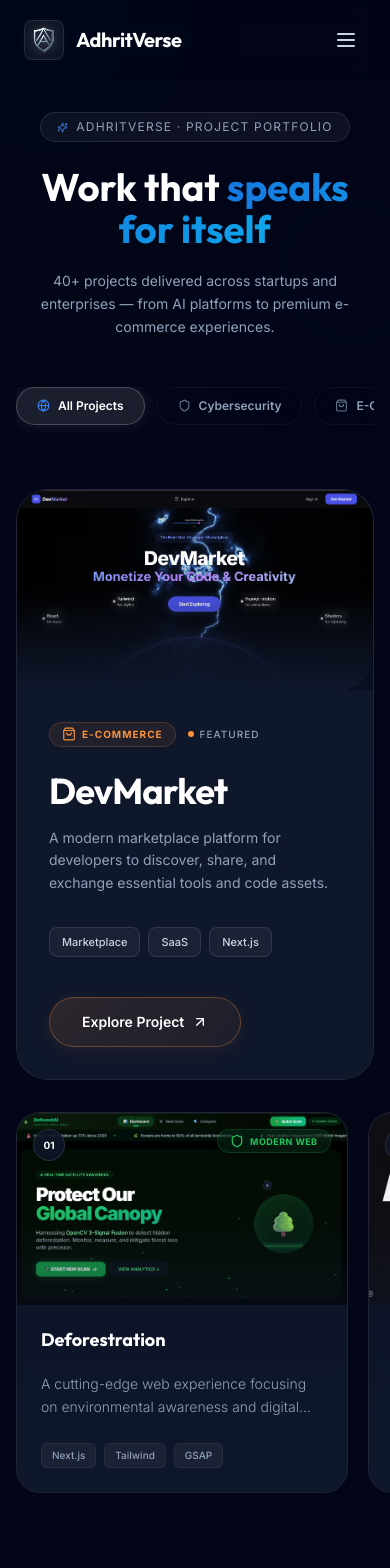
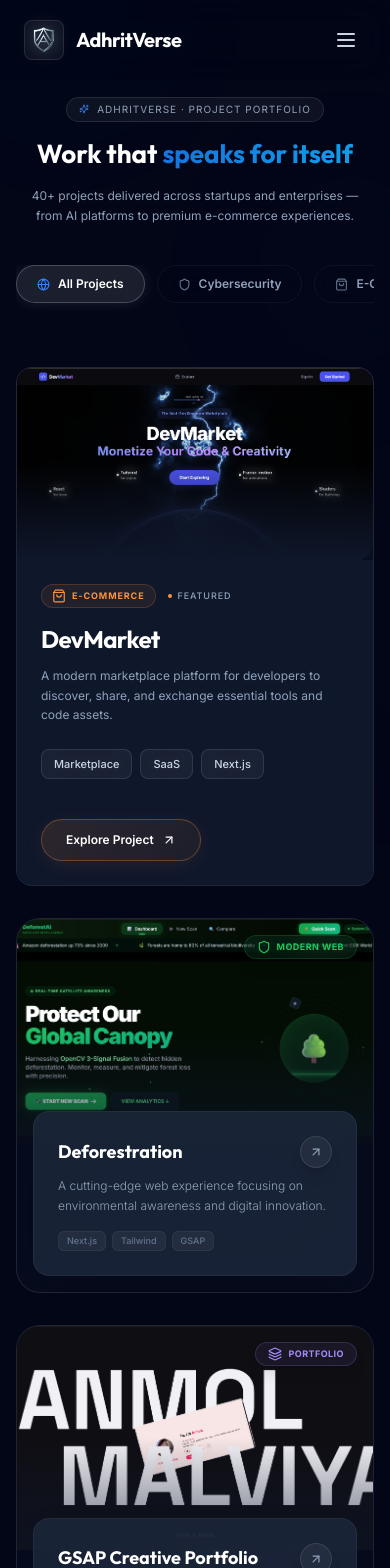
Before and after one commit to adhritverse/adhrit-verse-nebula, a Next.js app: page /projects in a window 390 px wide. Shown: the top 1568 px of the page. Built offline with nearby package versions, Linux system fonts and the light colour scheme.

Commit message:
feat: add project showcase page with category filtering and responsive bento grid layout

```diff
--- a/src/app/projects/page.tsx
+++ b/src/app/projects/page.tsx
@@ -124,15 +124,15 @@
       <BlobBackground />
 
       {/* ── Hero Header ── */}
-      <section className="pt-28 sm:pt-40 pb-6 sm:pb-10 text-center px-6 relative z-10">
-        <div className="inline-flex items-center gap-2 px-4 py-1.5 rounded-full bg-white/5 border border-white/10 mb-6 text-xs text-slate-400 tracking-widest uppercase">
-          <Sparkles size={11} className="text-primary" />
+      <section className="pt-24 sm:pt-40 pb-4 sm:pb-10 text-center px-6 relative z-10">
+        <div className="inline-flex items-center gap-2 px-3 py-1 rounded-full bg-white/5 border border-white/10 mb-4 text-[10px] sm:text-xs text-slate-400 tracking-widest uppercase">
+          <Sparkles size={10} className="text-primary" />
           AdhritVerse · Project Portfolio
         </div>
-        <h1 className="font-display text-[2.4rem] sm:text-5xl md:text-6xl font-bold text-white mb-5 leading-[1.1]">
+        <h1 className="font-display text-[26px] sm:text-5xl md:text-6xl font-bold text-white mb-4 leading-tight">
           Work that <span className="text-gradient">speaks for itself</span>
         </h1>
-        <p className="text-sm sm:text-base text-slate-400 max-w-xl mx-auto leading-relaxed">
+        <p className="text-xs sm:text-base text-slate-400 max-w-xl mx-auto leading-relaxed">
           40+ projects delivered across startups and enterprises — from AI platforms to premium e-commerce experiences.
         </p>
       </section>
@@ -175,11 +175,11 @@
                 href={featuredProject.link}
                 target="_blank"
                 rel="noopener noreferrer"
-                className="group relative w-full rounded-[2rem] overflow-hidden border border-white/10 bg-slate-900/60 backdrop-blur-xl transition-all duration-500 hover:border-white/20 hover:shadow-[0_0_40px_rgba(0,0,0,0.5)] grid grid-cols-1 lg:grid-cols-5"
-                style={{ minHeight: "460px" }}
+                className="group relative w-full rounded-2xl sm:rounded-[2rem] overflow-hidden border border-white/10 bg-slate-900/60 backdrop-blur-xl transition-all duration-500 hover:border-white/20 hover:shadow-[0_0_40px_rgba(0,0,0,0.5)] grid grid-cols-1 lg:grid-cols-5"
+                style={{ minHeight: "380px" }}
               >
                 {/* Visual Section (Right side on desktop, top on mobile) */}
-                <div className="lg:col-span-3 lg:col-start-3 relative aspect-video sm:h-64 lg:h-full lg:aspect-auto w-full order-1 lg:order-2 overflow-hidden bg-slate-950 rounded-r-[2rem]">
+                <div className="lg:col-span-3 lg:col-start-3 relative h-48 sm:h-64 lg:h-full lg:aspect-auto w-full order-1 lg:order-2 overflow-hidden bg-slate-950 rounded-r-2xl sm:rounded-r-[2rem]">
                   <div className="absolute inset-0 z-10 bg-gradient-to-t lg:bg-gradient-to-r from-slate-900 via-transparent to-transparent pointer-events-none" />
                   <img
                     src={featuredProject.img}
@@ -189,26 +189,26 @@
                 </div>
 
                 {/* Content Section (Left side on desktop, bottom on mobile) */}
-                <div className="lg:col-span-2 lg:col-start-1 relative z-30 flex flex-col justify-center h-full p-8 sm:p-12 lg:pr-0 order-2 lg:order-1 bg-slate-900 lg:bg-transparent lg:bg-gradient-to-r from-slate-900 via-slate-900 to-transparent">
+                <div className="lg:col-span-2 lg:col-start-1 relative z-30 flex flex-col justify-center h-full p-6 sm:p-12 lg:pr-0 order-2 lg:order-1 bg-slate-900 lg:bg-transparent lg:bg-gradient-to-r from-slate-900 via-slate-900 to-transparent">
                   <div className="max-w-md">
-                    <div className="flex items-center gap-3 mb-6">
+                    <div className="flex items-center gap-3 mb-4 sm:mb-6">
                       <span
-                        className="inline-flex items-center gap-1.5 px-3 py-1 rounded-full text-[10px] font-bold uppercase tracking-widest border backdrop-blur-md"
+                        className="inline-flex items-center gap-1.5 px-2.5 py-1 rounded-full text-[9px] sm:text-[10px] font-bold uppercase tracking-widest border backdrop-blur-md"
                         style={{ color: featuredProject.accent, borderColor: `${featuredProject.accent}30`, background: `${featuredProject.accent}15` }}
                       >
                         {categoryIcons[featuredProject.category]}
                         {featuredProject.type}
                       </span>
-                      <span className="text-[10px] text-slate-400 uppercase tracking-widest font-medium flex items-center gap-1.5">
-                        <span className="block w-1.5 h-1.5 rounded-full" style={{ backgroundColor: featuredProject.accent }}></span>
+                      <span className="text-[9px] sm:text-[10px] text-slate-400 uppercase tracking-widest font-medium flex items-center gap-1.5">
+                        <span className="block w-1 h-1 sm:w-1.5 sm:h-1.5 rounded-full" style={{ backgroundColor: featuredProject.accent }}></span>
                         Featured
                       </span>
                     </div>
 
-                    <h2 className="font-display text-4xl sm:text-5xl font-bold text-white mb-4 leading-[1.1] tracking-tight group-hover:text-white/90 transition-colors">
+                    <h2 className="font-display text-2xl sm:text-5xl font-bold text-white mb-3 sm:mb-4 leading-tight tracking-tight group-hover:text-white/90 transition-colors">
                       {featuredProject.title}
                     </h2>
-                    <p className="text-slate-400 text-sm sm:text-base leading-relaxed mb-8">
+                    <p className="text-slate-400 text-xs sm:text-base leading-relaxed mb-6 sm:mb-8">
                       {featuredProject.desc}
                     </p>
 
@@ -220,41 +220,37 @@
                       ))}
                     </div>
 
-                    <div className="inline-flex items-center justify-center gap-2 px-8 py-3.5 rounded-full text-sm font-semibold text-white transition-all duration-300 group-hover:gap-3 group-hover:shadow-[0_0_20px_rgba(0,0,0,0.3)] shadow-lg hover:-translate-y-0.5"
+                    <div className="inline-flex items-center justify-center gap-2 px-6 py-3 rounded-full text-xs sm:text-sm font-semibold text-white transition-all duration-300 group-hover:gap-3 group-hover:shadow-[0_0_20px_rgba(0,0,0,0.3)] shadow-lg hover:-translate-y-0.5"
                       style={{ background: `linear-gradient(135deg, ${featuredProject.accent}20, ${featuredProject.accent}10)`, border: `1px solid ${featuredProject.accent}50`, boxShadow: `0 4px 20px ${featuredProject.accent}15` }}>
-                      Explore Project <ArrowUpRight size={16} className="transition-transform duration-300 group-hover:translate-x-0.5 group-hover:-translate-y-0.5" />
+                      Explore Project <ArrowUpRight size={14} className="transition-transform duration-300 group-hover:translate-x-0.5 group-hover:-translate-y-0.5" />
                     </div>
                   </div>
                 </div>
               </a>
             )}
 
-            {/* ── Other Projects — Carousel on Mobile, Grid on Desktop ── */}
+            {/* ── Other Projects — Vertical Stack on Mobile, Grid on Desktop ── */}
             {otherProjects.length > 0 && (
-              <div className="flex flex-row overflow-x-auto sm:grid sm:grid-cols-2 lg:grid-cols-3 gap-5 sm:gap-6 pb-6 sm:pb-0 snap-x snap-mandatory scrollbar-hide -mx-4 px-4 sm:mx-0 sm:px-0">
+              <div className="flex flex-col sm:grid sm:grid-cols-2 lg:grid-cols-3 gap-8 sm:gap-6 pb-6 sm:pb-0">
                 {otherProjects.map((project, index) => (
                   <a
                     key={project.id}
                     href={project.link}
                     target="_blank"
                     rel="noopener noreferrer"
-                    className="group relative flex-shrink-0 w-[85vw] sm:w-auto snap-center flex flex-col rounded-3xl overflow-hidden border border-white/10 bg-slate-900/50 backdrop-blur-xl hover:border-white/20 transition-all duration-500 hover:shadow-[0_8px_30px_rgb(0,0,0,0.4)] hover:-translate-y-1.5"
+                    className="group relative w-full flex flex-col rounded-[1.5rem] overflow-hidden border border-white/10 bg-slate-900/40 backdrop-blur-xl hover:border-white/20 transition-all duration-500 hover:shadow-[0_20px_50px_rgba(0,0,0,0.6)]"
                   >
                     {/* Image Section */}
-                    <div className="relative h-48 sm:h-56 overflow-hidden bg-slate-950">
+                    <div className="relative h-56 sm:h-56 overflow-hidden">
                       <img
                         src={project.img}
                         alt={project.title}
-                        className="w-full h-full object-cover"
+                        className="w-full h-full object-cover group-hover:scale-105 transition-transform duration-700"
                       />
-                      {/* Very thin gradient just for top edge blending if needed, otherwise no overlay */}
-                      <div className="absolute inset-0 bg-gradient-to-t from-slate-900/40 via-transparent to-transparent pointer-events-none" />
+                      <div className="absolute inset-0 bg-gradient-to-t from-slate-900 via-transparent to-transparent opacity-60" />
 
-                      {/* Top Bar (Index & Badge) */}
-                      <div className="absolute top-0 inset-x-0 p-4 flex justify-between items-start z-20">
-                        <div className="w-8 h-8 rounded-full bg-slate-900/80 backdrop-blur-md border border-white/10 flex items-center justify-center text-[10px] font-bold text-white shadow-lg">
-                          {String(index + 1).padStart(2, "0")}
-                        </div>
+                      {/* Floating Badge */}
+                      <div className="absolute top-4 right-4 z-20">
                         <div
                           className="inline-flex items-center gap-1.5 px-3 py-1 rounded-full text-[9px] font-bold uppercase tracking-wider backdrop-blur-md border shadow-lg"
                           style={{ color: project.accent, borderColor: `${project.accent}30`, background: `${project.accent}15` }}
@@ -265,38 +261,31 @@
                       </div>
                     </div>
 
-                    {/* Content Section */}
-                    <div className="p-6 sm:p-7 flex flex-col flex-grow relative z-20 bg-gradient-to-b from-slate-900/80 to-slate-900">
-                      <div className="flex items-start justify-between mb-3">
-                        <h3 className="font-display text-lg sm:text-xl font-bold text-white group-hover:text-white/90 transition-colors leading-tight">
+                    {/* Content Section - Floating Overlap Look */}
+                    <div className="p-6 sm:p-7 flex flex-col relative z-20 -mt-8 mx-4 mb-4 rounded-2xl bg-slate-800/80 backdrop-blur-2xl border border-white/5 shadow-2xl group-hover:border-primary/20 transition-all duration-500">
+                      <div className="flex items-center justify-between mb-2">
+                        <h3 className="font-display text-lg font-bold text-white group-hover:text-primary transition-colors leading-tight">
                           {project.title}
                         </h3>
                         <div
-                          className="flex-shrink-0 w-8 h-8 rounded-full flex items-center justify-center ml-4 opacity-0 group-hover:opacity-100 transition-all duration-300 -translate-y-2 group-hover:translate-y-0 shadow-lg"
-                          style={{ background: `${project.accent}20`, border: `1px solid ${project.accent}40` }}
+                          className="w-8 h-8 rounded-full flex items-center justify-center bg-white/5 border border-white/10 group-hover:bg-primary group-hover:border-primary transition-all duration-300 shadow-lg"
                         >
-                          <ArrowUpRight size={14} style={{ color: project.accent }} />
+                          <ArrowUpRight size={14} className="text-slate-400 group-hover:text-white transition-colors" />
                         </div>
                       </div>
 
-                      <p className="text-sm text-slate-400 leading-relaxed mb-6 line-clamp-2 group-hover:text-slate-300 transition-colors font-light">
+                      <p className="text-xs text-slate-400 leading-relaxed mb-4 line-clamp-2 font-light">
                         {project.desc}
                       </p>
 
-                      <div className="mt-auto flex flex-wrap gap-2">
-                        {project.tags.map(tag => (
-                          <span key={tag} className="px-2.5 py-1 rounded-md text-[10px] font-medium bg-white/5 border border-white/5 text-slate-400">
+                      <div className="flex flex-wrap gap-1.5 mt-auto">
+                        {project.tags.slice(0, 3).map(tag => (
+                          <span key={tag} className="px-2 py-0.5 rounded-md text-[9px] font-medium bg-white/5 border border-white/5 text-slate-500">
                             {tag}
                           </span>
                         ))}
                       </div>
                     </div>
-
-                    {/* Bottom accent glow bar */}
-                    <div
-                      className="absolute bottom-0 left-0 h-1 w-0 group-hover:w-full transition-all duration-700 ease-out z-30"
-                      style={{ background: `linear-gradient(to right, ${project.accent}, ${project.accent}80)` }}
-                    />
                   </a>
                 ))}
               </div>
```
